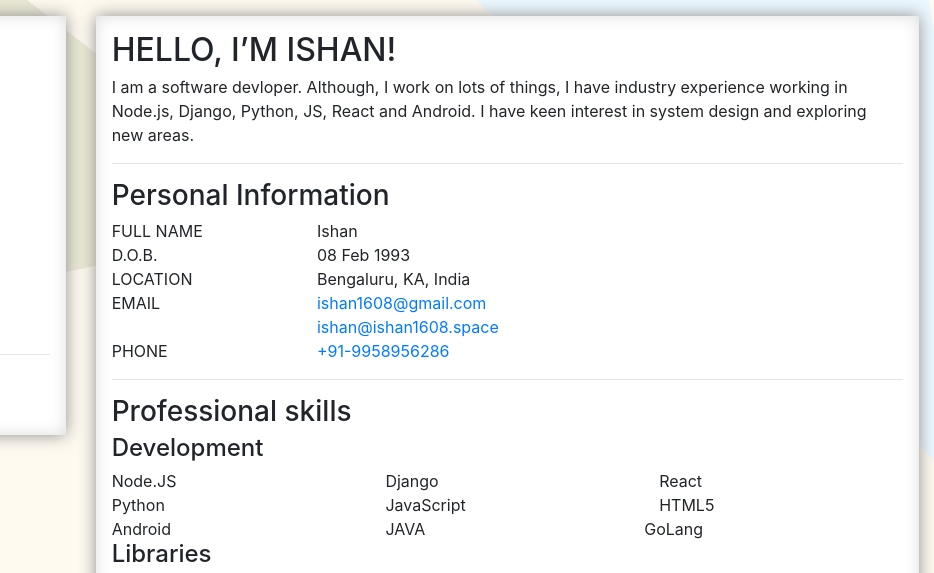
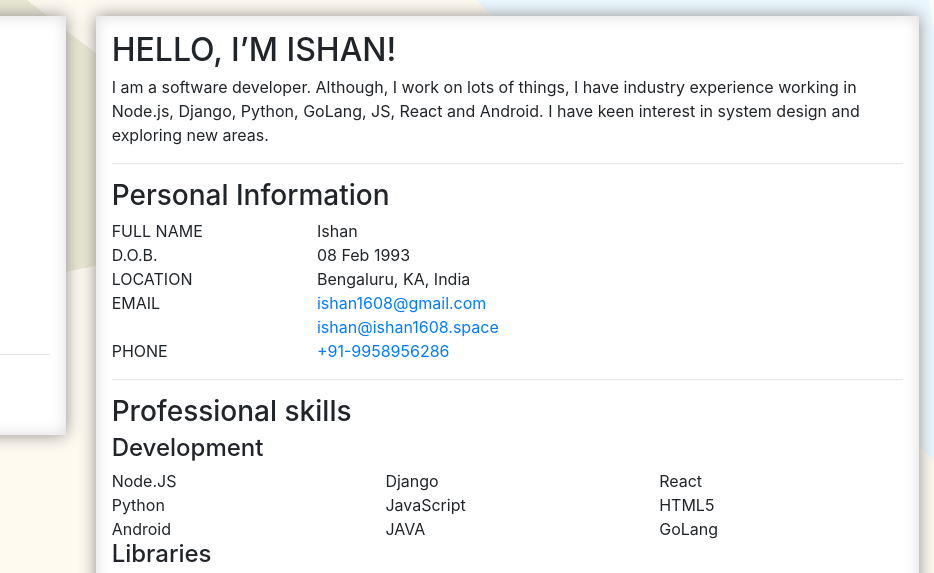
Before and after one commit to ishan1608/ishan1608, a website: page index.html in a window 1280 px wide. Shown: the top 573 px of the page, 346-1280 px from the left. Drawn offline with Linux system fonts and the light colour scheme.

Commit message:
Updated Resume and added GoLang to my skills list

```diff
--- a/index.html
+++ b/index.html
@@ -60,9 +60,10 @@
                         <h2 class="section-heading">
                             Hello, I’m Ishan!
                         </h2>
-                        <p>I am a software devloper. Although, I work on lots of things, I have industry experience working in Node.js, Django, Python, JS, React and Android.
+                        <p>I am a software developer. Although, I work on lots of things, I have industry experience working in Node.js, Django, Python, GoLang, JS, React and Android.
                           I have keen interest in system design and exploring new areas.
-                          <!-- Being a game developer is a lifelong dream of mine. -->
+							<br/>
+						<!-- Being a game developer is a lifelong dream of mine.-->
                         </p>
                         <hr/>
                         <div class="row">
@@ -131,7 +132,7 @@
 							<div class="col-4">
 								JAVA
 							</div>
-			    <div>
+							<div class="col-4">
 								GoLang
 							</div>
                         </div>
--- a/package.json
+++ b/package.json
@@ -25,8 +25,8 @@
 	},
 	"homepage": "https://github.com/ishan1608/space#readme",
 	"dependencies": {
-		"node-static": "^0.7.10",
-		"winston": "^2.4.0",
+		"node-static": "^0.7.11",
+		"winston": "^2.4.4",
 		"wurl": "^2.5.2"
 	}
 }
```
Also changed, not shown: 1 other file. Lines whose indentation alone changed are shown as unchanged.
